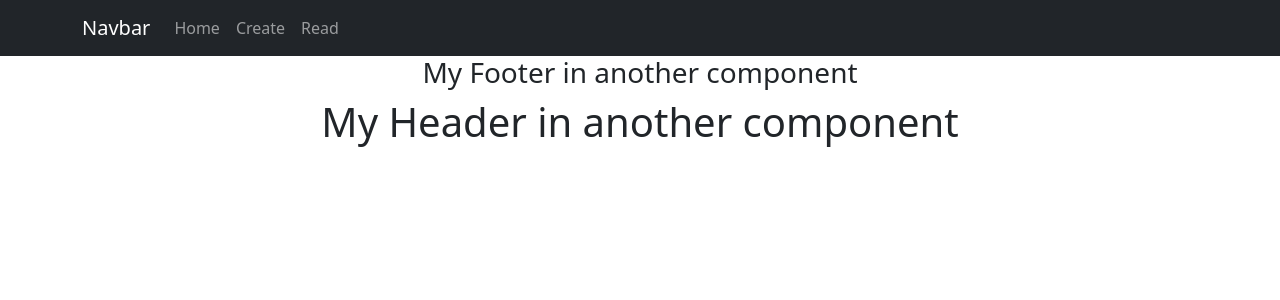
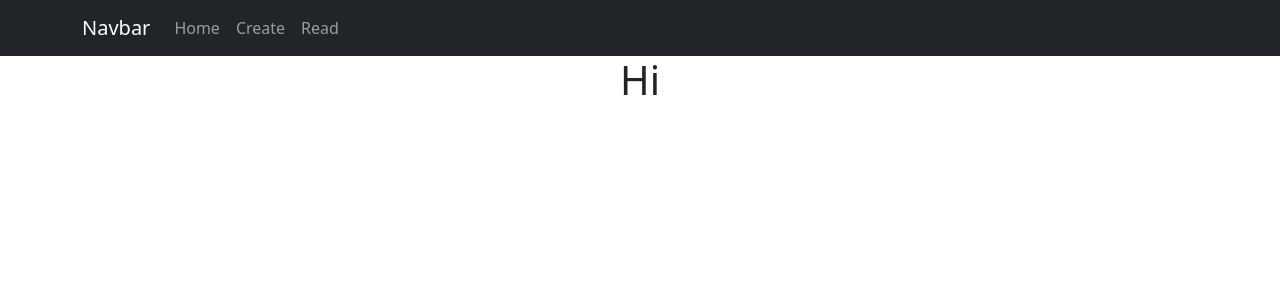
Before and after one commit to HasanMurtez/DataRepLab6, a React (Create React App) app: page / in a window 1280 px wide. Shown: the top 300 px of the page. Built offline with nearby package versions, Linux system fonts and the light colour scheme.

Commit message:
Exercise 6 complete

```diff
--- a/src/App.js
+++ b/src/App.js
@@ -12,15 +12,13 @@ function App() {
     <Router>
       <NavigationBar />
       <Routes>
-        <Route path="/home" element={<Content />} />
-        <Route path="/read" element={<h1>Read Component</h1>} />
-        <Route path="/create" element={<h1>Create Component</h1>} />
+        <Route path="/" element={<Content />} />
+        <Route path="/create" element={<Header />} />
+        <Route path="/Read" element={<Footer />} />
+
       </Routes>
-      <Footer />
-    </Router>
-<Header/>
+      </Router>
     </div>
-  );
+);
 }
-
 export default App;
```
